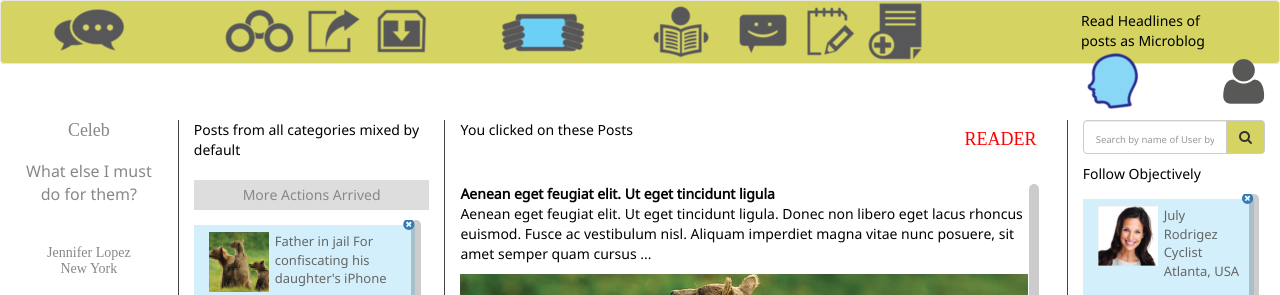
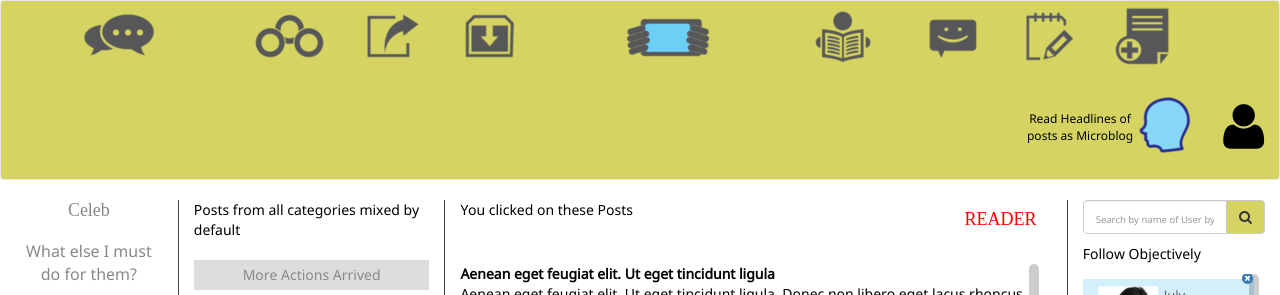
Before and after one commit to optimosolution/newslets, a plain HTML site: page dashboard_celebs.html in a window 1280 px wide. Shown: the top 295 px of the page. Drawn offline with Linux system fonts and the light colour scheme; a web font is replaced by a local one.

Commit message:
@Change request - ALPHA_2

```diff
--- a/dashboard_celebs.html
+++ b/dashboard_celebs.html
@@ -39,20 +39,35 @@
     </head>
     <body>
         <!-- Fixed navbar navbar-fixed-top-->
-        <nav class="navbar navbar-default nomargin" role="navigation">
+        <nav class="navbar navbar-default">
             <div class="container-fluid">
+                <!-- Brand and toggle get grouped for better mobile display -->
+                <div class="navbar-header">
+                    <button type="button" class="navbar-toggle collapsed" data-toggle="collapse" data-target="#bs-example-navbar-collapse-1" aria-expanded="false">
+                        <span class="sr-only">Toggle navigation</span>
+                        <span class="icon-bar"></span>
+                        <span class="icon-bar"></span>
+                        <span class="icon-bar"></span>
+                    </button>
+                </div>
+                <!-- Collect the nav links, forms, and other content for toggling -->
+                <div class="collapse navbar-collapse" id="bs-example-navbar-collapse-1">
                     <div class="row">
-                    <div class="col-lg-10 col-md-10 col-sm-12 col-xs-12">
+                        <div class="col-lg-12 col-md-12 col-sm-12 col-xs-12">
                             <div class="row">
-                            <div class="col-lg-2 col-md-2 col-sm-2 col-xs-2 text-center">
+                                <div class="col-lg-2 col-md-2 col-sm-6 col-xs-12 text-center">
+                                    <ul class="nav navbar-nav text-center">
+                                        <li>
                                             <a href="#" data-toggle="modal" data-target="#ActivitiesModal">
                                                 <button class="nlicon_notification"></button>
                                             </a>
+                                        </li>
+                                    </ul>
                                 </div>
                                 <div class="col-lg-10 col-md-10 col-sm-12 col-xs-12">
-                                <div class="col-lg-1 col-md-1 col-sm-1 col-xs-1">
-                                    <div class="dropdown">
-                                        <a href="#" class="dropdown-toggle" type="button" id="Engagements" data-toggle="dropdown" aria-haspopup="true" aria-expanded="true" data-original-title="Engagments" title="" data-placement="bottom" data-toggle="tooltip">
+                                    <ul class="nav navbar-nav navbar-left">
+                                        <li class="dropdown">
+                                            <a href="#" class="dropdown-toggle" type="button" id="Engagements" data-toggle="dropdown" aria-haspopup="true" aria-expanded="false" data-original-title="Engagments" title="" data-placement="bottom" data-toggle="tooltip">
                                                 <button class="nlicon_ring"></button>
                                             </a>
                                             <ul class="dropdown-menu" aria-labelledby="dropdownMenu1">
@@ -60,56 +75,53 @@
                                                 <li><a href="#" data-toggle="modal" data-target="#UsefulModal">Useful</a></li>
                                                 <li><a href="#" data-toggle="modal" data-target="#CommentsModal">Comments</a></li>
                                             </ul>
-                                    </div>
-                                </div>
-                                <div class="col-lg-1 col-md-1 col-sm-1 col-xs-1">
+                                        </li>
+                                        <li>
                                             <a href="#" data-toggle="modal" data-target="#ShareModal">
                                                 <button class="nlicon_share"></button>
                                             </a>
-                                </div>
-                                <div class="col-lg-1 col-md-1 col-sm-1 col-xs-1">
+                                        </li>
+                                        <li>
                                             <a href="#" data-toggle="modal" data-target="#ArchiveModal">
                                                 <button class="nlicon_archive"></button>
                                             </a>
-                                </div>
-                                <div class="col-lg-1 col-md-1 col-sm-1 col-xs-1 col-lg-offset-1 col-md-offset-1 col-sm-offset-1 col-xs-offset-1">
+                                        </li>
+                                        <li style="margin:0px 80px;">
                                             <a href="#" data-toggle="modal" data-target="#SnapaStoryModal">
                                                 <button class="nlicon_selfee"></button>
                                             </a>
-                                </div>
-                                <div class="col-lg-1 col-md-1 col-sm-1 col-xs-1 col-lg-offset-1 col-md-offset-1 col-sm-offset-1 col-xs-offset-1">
+                                        </li>
+                                        <li>
                                             <a href="#" data-toggle="modal" data-target="#FollowingNewsletsModal">
                                                 <button class="nlicon_read_book"></button>
                                             </a>
-                                </div>
-                                <div class="col-lg-1 col-md-1 col-sm-1 col-xs-1">
+                                        </li>
+                                        <li>
                                             <a href="#" data-toggle="modal" data-target="#FollowingMessagesModal">
                                                 <button class="nlicon_smile"></button>
                                             </a>
-                                </div>
-                                <div class="col-lg-1 col-md-1 col-sm-1 col-xs-1">
+                                        </li>
+                                        <li>
                                             <a href="#" data-toggle="modal" data-target="#FollowingNotesModal">
                                                 <button class="nlicon_pencil"></button>
                                             </a>
-                                </div>
-                                <div class="col-lg-1 col-md-1 col-sm-1 col-xs-1">
+                                        </li>
+                                        <li>
                                             <a href="#" data-toggle="modal" data-target="#FollowingContentsModal">
                                                 <button class="nlicon_new_write"></button>
                                             </a>
-                                </div>
-                            </div>
-                        </div>
-                    </div>
-                    <div class="col-lg-2 col-md-2 col-sm-12 col-xs-12 text-left">
-                        <div class="pull-left" style="margin-top:10px;">
+                                        </li>
+                                    </ul>
+                                    <ul class="nav navbar-nav navbar-right">
+                                        <li style="font-size:12px;margin-top:20px;">
                                             Read Headlines of <br />posts as Microblog
-                        </div>
-                        <div class="pull-left">
+                                        </li>
+                                        <li>
                                             <a href="MicroBlog.html">
                                                 <button class="nlicon_head"></button>
                                             </a>
-                        </div>
-                        <div class="dropdown pull-right" style="top:4px;">
+                                        </li>
+                                        <li style="margin:5px 0px 0px 20px;">
                                             <a href="#" class="dropdown-toggle" type="button" id="Engagements" data-toggle="dropdown" aria-haspopup="true" aria-expanded="true" data-original-title="Engagments" title="" data-placement="bottom" data-toggle="tooltip">
                                                 <i class="fa fa-user fa-4x"></i>
                                             </a>
@@ -117,11 +129,15 @@
                                                 <li><a href="user_profile.html"><i class="fa fa-user"></i> <span class="profile-menu-text">Profile</span></a></li>
                                                 <li><a href="#"><i class="fa fa-power-off"></i> <span class="profile-menu-text">Log Out</span></a></li>
                                             </ul>
-                        </div>
-                    </div>
-                </div>
+                                        </li>
+                                    </ul>
+                                </div>
+                            </div>
+                        </div>
+                    </div>
+                </div><!-- /.navbar-collapse -->
+            </div><!-- /.container-fluid -->
         </nav>
-        <div class="space-20"></div>
         <!-- Begin page content -->
         <div class="container-fluid">
             <div class="row">
@@ -601,13 +617,13 @@
         <footer class="footer">
             <div class="container-fluid">
                 <div class="col-lg-12 col-md-12 col-sm-12 col-xs-12 nopadding">
-                    <div class="col-lg-3 col-md-3 col-sm-12 col-xs-12 center-block nopadding">
+                    <div class="col-lg-3 col-md-3 col-sm-12 col-xs-12 nopadding">
                         <div class="space-10"></div>
                         <p class="copyrights">Copyrights &copy; Newslets Inc. 2015-16</p>
                     </div>
-                    <div class="col-lg-5 col-md-5 col-sm-12 col-xs-12 center-block ">
+                    <div class="col-lg-5 col-md-5 col-sm-12 col-xs-12 nopadding">
                         <div class="space-10"></div>
-                        <p>Be A Better Celeb</p>
+                        <p>Be A Better User</p>
                     </div>
                     <div class="col-lg-4 col-md-4 col-sm-12 col-xs-12 text-right nopadding">
                         <div class="col-lg-12 col-md-12 col-sm-12 col-xs-12 nopadding paddingtop pull-right">
```
Also changed, not shown: dashboard_brand.html (+53 -37 lines), dashboard_organizational.html (+54 -38 lines), dashboard_social.html (+54 -38 lines), dashboard_user.html (+53 -37 lines), index.html (+1 -1 lines), css/dashboard.min.css, 1 other file. Lines whose indentation alone changed are shown as unchanged.
